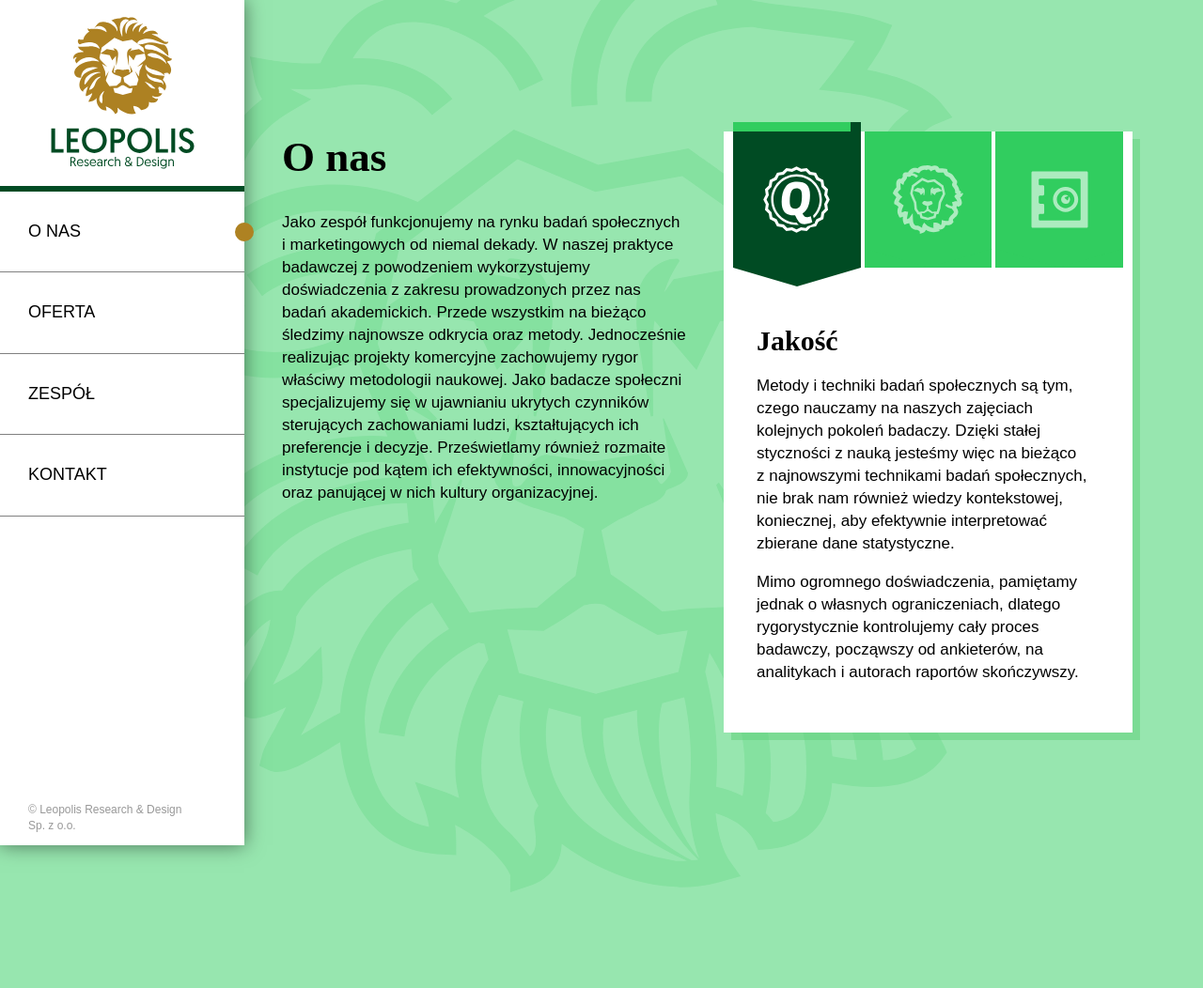
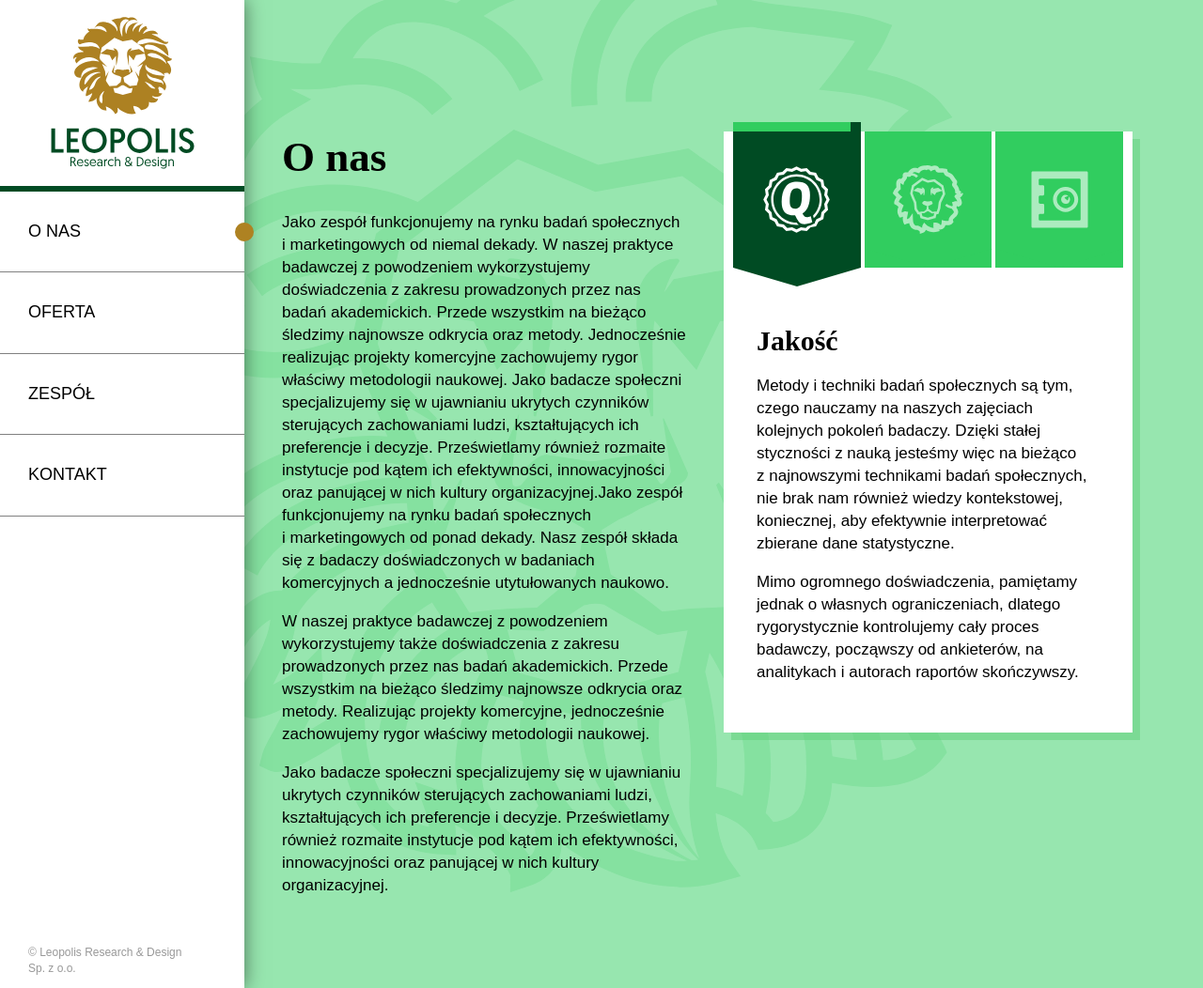
Before and after one commit to cadiblac/leopolis, a Jekyll site: the page built from o-nas.md, in a window 1280 px wide. Shown: the whole page at 94% size. Built offline with Jekyll 4.4.1, drawn with Linux system fonts in a browser that asks for light colours; nearby versions of some CDN libraries.

Commit message:
Update o-nas.md

```diff
--- a/o-nas.md
+++ b/o-nas.md
@@ -6,4 +6,8 @@ js: zakladki
 ---
 # O nas
 
-Jako zespół funkcjonujemy na rynku badań społecznych i marketingowych od niemal dekady. W naszej praktyce badawczej z powodzeniem wykorzystujemy doświadczenia z zakresu prowadzonych przez nas badań akademickich. Przede wszystkim na bieżąco śledzimy najnowsze odkrycia oraz metody. Jednocześnie realizując projekty komercyjne zachowujemy rygor właściwy metodologii naukowej. Jako badacze społeczni specjalizujemy się w ujawnianiu ukrytych czynników sterujących zachowaniami ludzi, kształtujących ich preferencje i decyzje. Prześwietlamy również rozmaite instytucje pod kątem ich efektywności, innowacyjności oraz panującej w nich kultury organizacyjnej.
+Jako zespół funkcjonujemy na rynku badań społecznych i marketingowych od niemal dekady. W naszej praktyce badawczej z powodzeniem wykorzystujemy doświadczenia z zakresu prowadzonych przez nas badań akademickich. Przede wszystkim na bieżąco śledzimy najnowsze odkrycia oraz metody. Jednocześnie realizując projekty komercyjne zachowujemy rygor właściwy metodologii naukowej. Jako badacze społeczni specjalizujemy się w ujawnianiu ukrytych czynników sterujących zachowaniami ludzi, kształtujących ich preferencje i decyzje. Prześwietlamy również rozmaite instytucje pod kątem ich efektywności, innowacyjności oraz panującej w nich kultury organizacyjnej.Jako zespół funkcjonujemy na rynku badań społecznych i marketingowych od ponad  dekady.  Nasz zespół składa się z badaczy  doświadczonych  w badaniach  komercyjnych a jednocześnie utytułowanych naukowo.
+
+W naszej praktyce badawczej z powodzeniem wykorzystujemy także doświadczenia z zakresu prowadzonych przez nas badań akademickich.  Przede wszystkim na bieżąco śledzimy najnowsze odkrycia oraz metody.  Realizując projekty komercyjne,   jednocześnie zachowujemy rygor właściwy metodologii naukowej.
+
+Jako badacze społeczni specjalizujemy się w ujawnianiu ukrytych czynników sterujących zachowaniami ludzi, kształtujących ich preferencje i decyzje. Prześwietlamy również rozmaite instytucje pod kątem ich efektywności, innowacyjności oraz panującej w nich kultury organizacyjnej.
```
